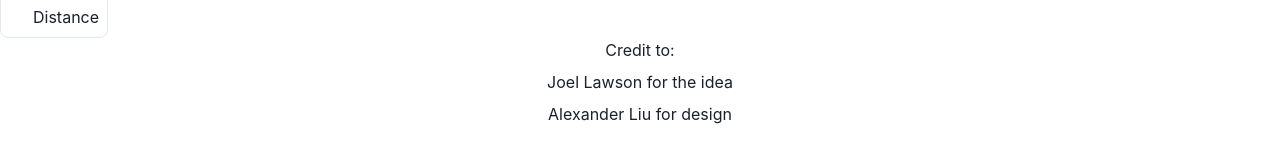
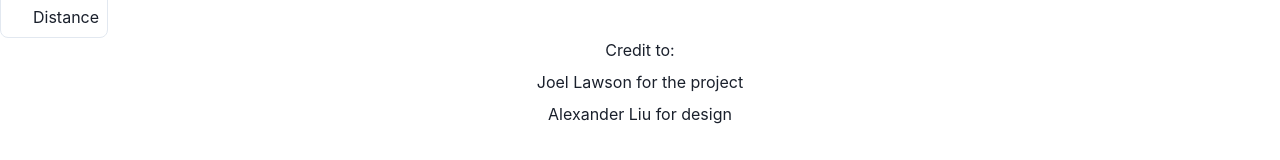
Before and after one commit to aniknia/flightmaps, a React (Create React App) app: page / in a window 1280 px wide. Shown: the part 222-382 px from the top of the page. Built offline with nearby package versions, Linux system fonts and the light colour scheme; some icons are missing.

Commit message:
fix: change wording in credits

```diff
--- a/src/components/Credit.js
+++ b/src/components/Credit.js
@@ -4,7 +4,7 @@ export default function Credit() {
     return (
         <VStack>
             <Box>Credit to:</Box>
-            <Box>Joel Lawson for the idea</Box>
+            <Box>Joel Lawson for the project</Box>
             <Box>Alexander Liu for design</Box>
         </VStack>
     )
```
